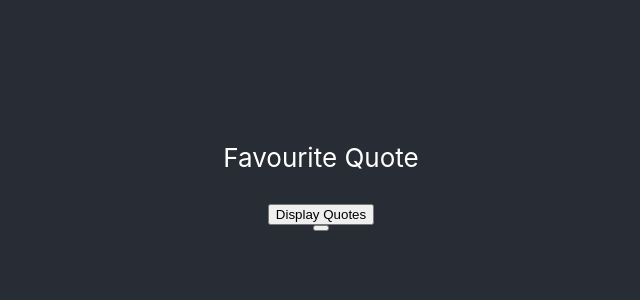
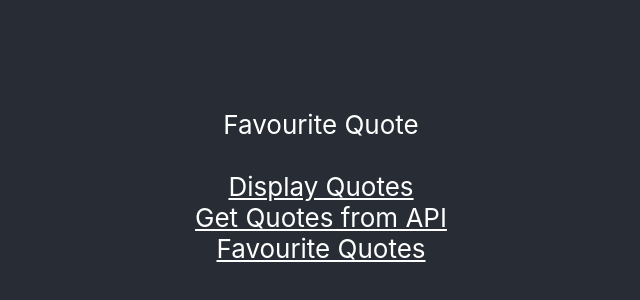
Before and after one commit to Pouiiro/Javascript-Typer, a React (Create React App) app in the folder frontend/: page / in a window 1280 px wide. Shown: the part 214-514 px from the top of the page, without its empty margins (319-959 px from the left). Built offline with nearby package versions, Linux system fonts and the light colour scheme.

Commit message:
Revert "trying to fix problem"
This reverts commit f71f4d5fd4fdb1fa6a0b96e93b51063b26d86145.

```diff
--- a/frontend/src/Components/input.jsx
+++ b/frontend/src/Components/input.jsx
@@ -1,6 +1,8 @@
 import react, { useState } from "react"
 import photoFrame from "../QuotesFrame.png"
 import SaveBtn from "./savedQuotes"
+import { Link } from "react-router-dom"
+import styled from "styled-components"
 
 const Frame = <img src={photoFrame}></img>
 
@@ -51,13 +53,18 @@ const InputQuotes = () => {
       <header className='App-header'>
         <label>Favourite Quote</label>
         <br />
-        <button id='quote-btn' onClick={DisplayQuotes} btnName='Display Quotes'>
+        <SaveBtn
+          id='quote-btn'
+          onClick={DisplayQuotes}
+          btnName='Display Quotes'>
           {/* Using IF else logic to check of the state is showing or no and input the text depending on it  */}
           {show ? "Hide quotes" : "Display Quotes"}
-        </button>
+        </SaveBtn>
 
-        <button onClick={() => quoteAPI()}></button>
-
+        <SaveBtn
+          onClick={() => quoteAPI()}
+          btnName='Get Quotes from API'></SaveBtn>
+        <SaveBtn btnName='Favourite Quotes' />
         {/* we are checking if the show state is true in order to show our change button */}
         {/* {show ? (
           <button id="quote-btn" onClick={changeQuote}>
--- a/frontend/src/Components/savedQuotes.jsx
+++ b/frontend/src/Components/savedQuotes.jsx
@@ -1,10 +1,10 @@
 import { Link } from "react-router-dom"
 import styled from "styled-components"
 
-const SaveBtn = () => {
+const SaveBtn = (props) => {
   return (
-    <MyBtn to='/FavouritesQuotes' id='save-btn' name='Artur'>
-      Favourites Quotes
+    <MyBtn to='/FavouritesQuotes' id='save-btn'>
+      {props.btnName}
     </MyBtn>
   )
 }
```
Also changed, not shown: frontend/src/App.js (+6 -6 lines), frontend/src/Components/routes/index.jsx (+8 -8 lines), frontend/src/index.js (+5 -5 lines).
